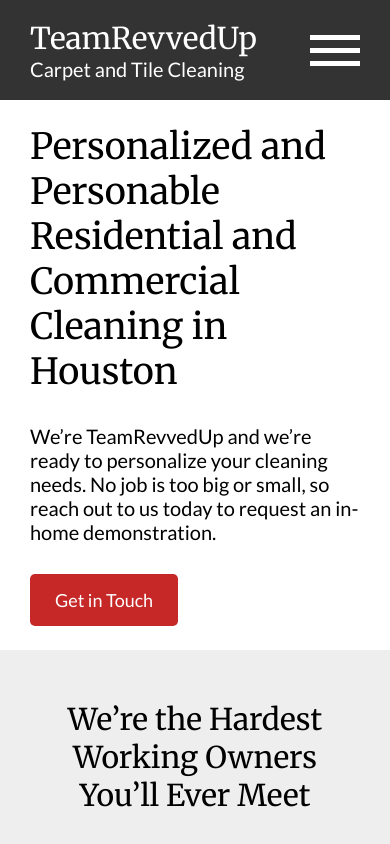
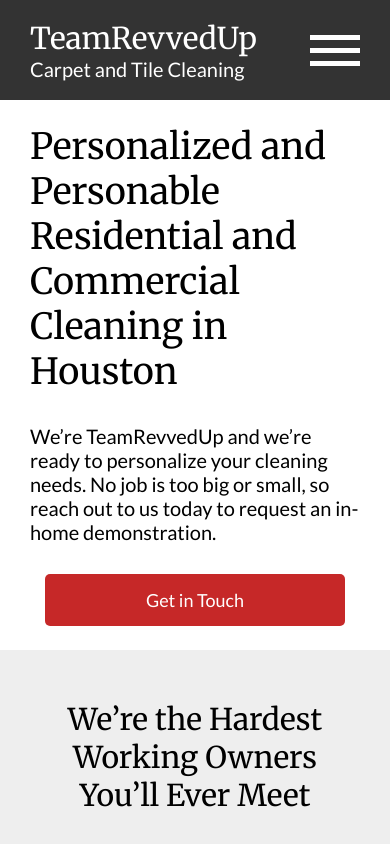
Before and after one commit to chelsme/Team-Revved-Up, an Angular app: page / in a window 390 px wide. Shown: the top 844 px of the page. Built offline with nearby package versions, Linux system fonts and the light colour scheme.

Commit message:
confident button

```diff
--- a/src/app/components/button/button.component.html
+++ b/src/app/components/button/button.component.html
@@ -1 +1 @@
-<div class="button">{{ text }}</div>
+<div class="button" [ngClass]="{ mobile: isMobile }">{{ text }}</div>
--- a/src/app/components/button/button.component.scss
+++ b/src/app/components/button/button.component.scss
@@ -7,3 +7,9 @@
   padding: 15px 25px;
   width: fit-content;
 }
+
+.mobile {
+  margin: auto;
+  text-align: center;
+  width: 250px;
+}
--- a/src/app/components/button/button.component.ts
+++ b/src/app/components/button/button.component.ts
@@ -1,4 +1,6 @@
 import { Component, OnInit, Input, OnChanges } from '@angular/core'
+import { Subscription } from 'rxjs'
+import { AppService } from 'src/app/app.service'
 
 @Component({
   selector: 'app-button',
@@ -8,7 +10,18 @@
 export class ButtonComponent implements OnInit {
   @Input() text: string
 
-  constructor() {}
+  isMobile: boolean
+  mobileSubscription: Subscription
 
-  ngOnInit(): void {}
+  constructor(private appService: AppService) {}
+
+  ngOnInit() {
+    this.mobileSubscription = this.appService.isMobile.subscribe(
+      isMobile => (this.isMobile = isMobile)
+    )
+  }
+
+  ngOnDestroy() {
+    this.mobileSubscription.unsubscribe()
+  }
 }
```
